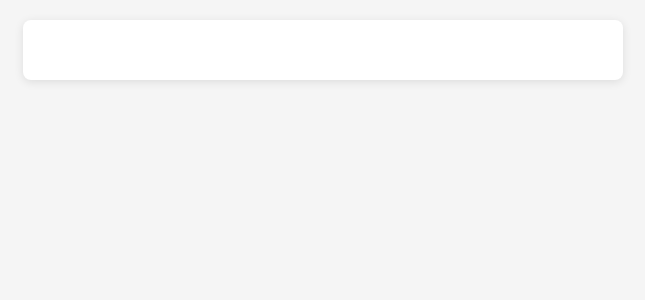
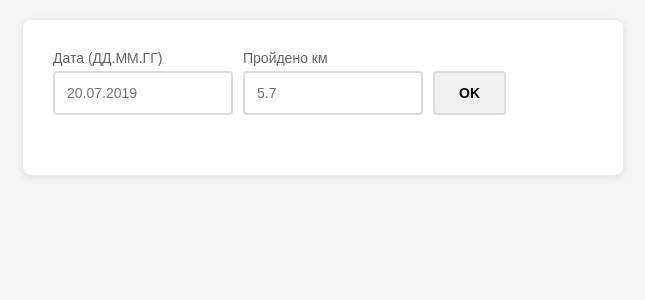
Before and after one commit to Madmaxim22/steps, a React (Vite) app: page / in a window 1280 px wide. Shown: the top 300 px of the page, without its empty margins (317-962 px from the left). Built offline with nearby package versions, Linux system fonts and the light colour scheme.

Commit message:
feat: add TrainingsForm component and integrate with App for training entries

```diff
--- a/src/App.jsx
+++ b/src/App.jsx
@@ -1,12 +1,19 @@
 import { useState } from 'react'
 import './App.css'
+import TrainingsForm from './components/TrainingsForm'
 
 function App() {
-  const [trainings, setTrainings] = useState('');
+  const [trainings, setTrainings] = useState([]);
+
+  function handleAddTraining(newTraining) {
+    setTrainings(prev => [...prev, newTraining]);
+  }
+
+  console.log(trainings);
 
   return (
     <div className="container">
-
+      <TrainingsForm onAddTraining={handleAddTraining} />
     </div>
   )
 }
--- /dev/null
+++ b/src/components/TrainingsForm.jsx
@@ -0,0 +1,52 @@
+import { useState } from 'react'
+
+function TrainingsForm({ onAddTraining }) {
+    const [date, setDate] = useState('');
+    const [distance, setDistance] = useState('');
+
+    function handleSubmit(e) {
+        e.preventDefault();
+        onAddTraining({ date, distance });
+        setDate('');
+        setDistance('');
+    }
+
+    return (
+        <div className="form-container">
+            <form id="trainingForm" onSubmit={handleSubmit}>
+                <div className="form-row">
+                    <div className="form-group">
+                        <label htmlFor="date">Дата (ДД.ММ.ГГ)</label>
+                        <input
+                            type="text"
+                            id="date"
+                            name="date"
+                            placeholder="20.07.2019"
+                            required
+                            value={date}
+                            onChange={e => setDate(e.target.value)}
+                        />
+                    </div>
+
+                    <div className="form-group">
+                        <label htmlFor="distance">Пройдено км</label>
+                        <input
+                            type="number"
+                            id="distance"
+                            name="distance"
+                            placeholder="5.7"
+                            step="0.1"
+                            min="0"
+                            required
+                            value={distance}
+                            onChange={e => setDistance(e.target.value)}
+                        />
+                    </div>
+                    <button type="submit" className="submit-btn">OK</button>
+                </div>
+            </form>
+        </div>
+    )
+}
+
+export default TrainingsForm;
```
